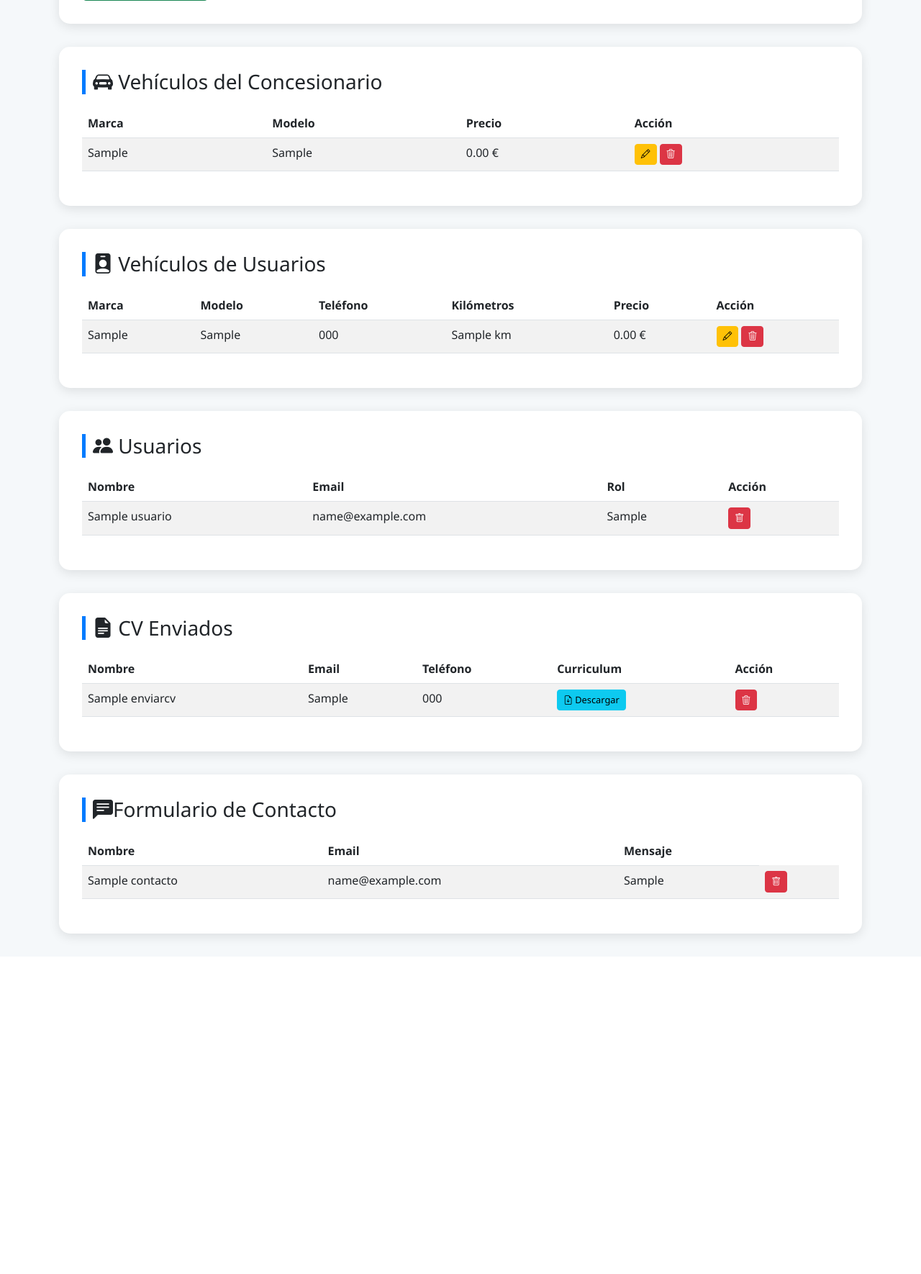
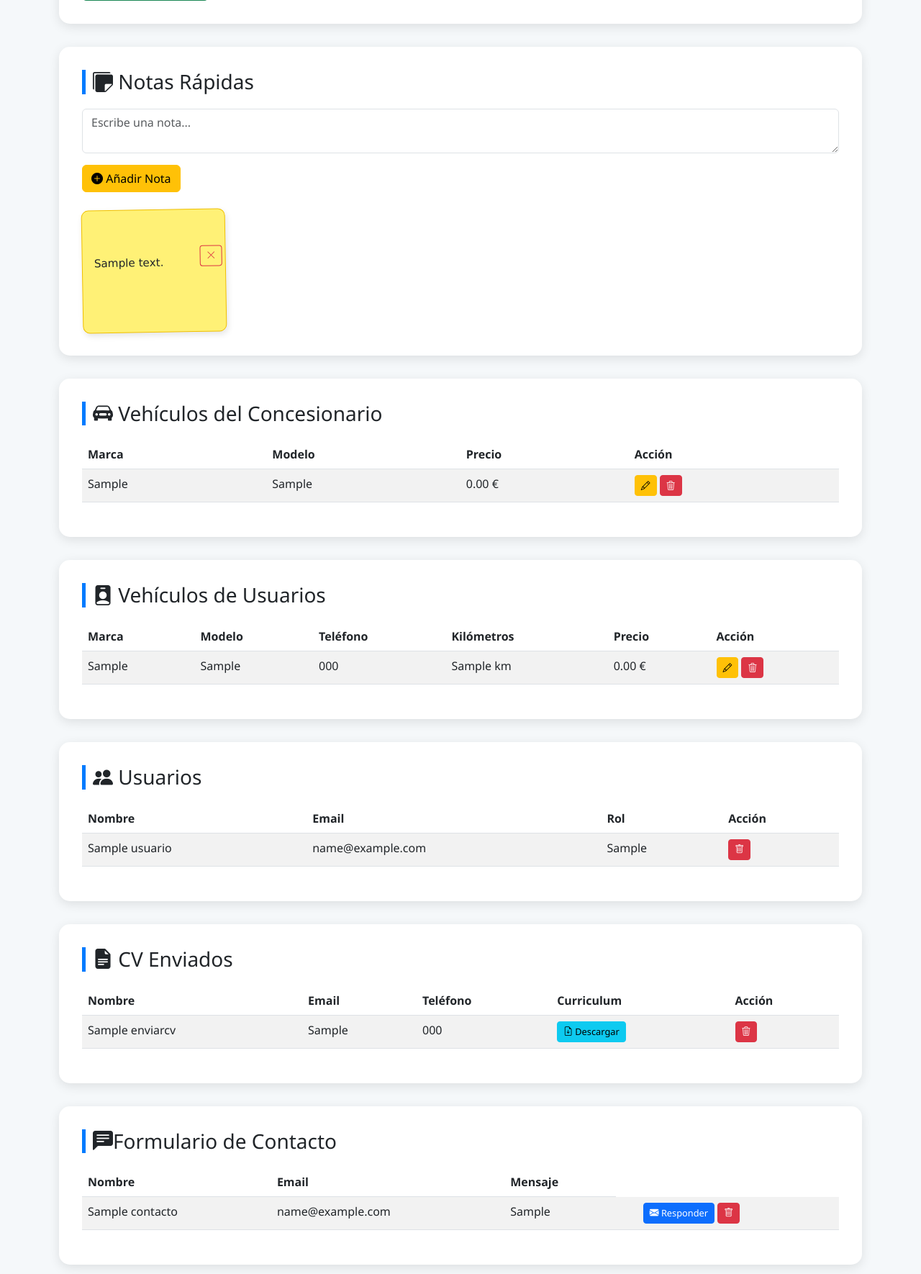
Before and after one commit to AlbertoManzano04/Proyecto, a PHP site: page /adminDashboard.php in a window 1280 px wide. Shown: the part 845-2615 px from the top of the page at 72% size. Before the commit the page ends 2155 px from the top, so only its background shows below. Run offline with PHP 8.4, Linux system fonts and the light colour scheme; tables that the repository leaves empty or names only in its code hold one stand-in row (values such as "Sample post").

Commit message:
creado para que se pueda agregar una notas para los que esten de mantenimiento en la pagina o para dejar trabajo a los trabajadores en el dashboard y arreglado contacto del todo para que se pueda borrar el emnsaje y responder desde el dashboard

```diff
--- a/adminDashboard.php
+++ b/adminDashboard.php
@@ -76,6 +76,25 @@ $Contacto = $conn->query("SELECT * FROM Contacto");
             padding-left: 10px;
             margin-bottom: 20px;
         }
+        .postit-card {
+    background: #fff176;
+    padding: 1rem;
+    width: 200px;
+    min-height: 150px;
+    border: 1px solid #f0c000;
+    box-shadow: 2px 4px 8px rgba(0,0,0,0.1);
+    border-radius: 10px;
+    font-size: 0.95rem;
+    font-family: 'Comic Sans MS', cursive, sans-serif;
+    white-space: pre-wrap;
+    position: relative;
+    transform: rotate(-1deg);
+    transition: transform 0.2s;
+    }
+    .postit-card:hover {
+    transform: scale(1.05) rotate(0deg);
+    box-shadow: 3px 6px 12px rgba(0,0,0,0.15);
+    }
     </style>
 </head>
 <body>
@@ -153,6 +172,31 @@ $Contacto = $conn->query("SELECT * FROM Contacto");
             <button type="submit" class="btn btn-success"><i class="bi bi-save2"></i> Guardar Vehículo</button>
         </form>
     </div>
+    <div class="form-section">
+    <h3><i class="bi bi-stickies-fill"></i> Notas Rápidas</h3>
+
+    <!-- Formulario -->
+    <form action="agregarNota.php" method="POST">
+        <textarea name="contenido" class="form-control mb-3" placeholder="Escribe una nota..." required></textarea>
+        <button type="submit" class="btn btn-warning"><i class="bi bi-plus-circle-fill"></i> Añadir Nota</button>
+    </form>
+
+    <!-- Mostrar notas existentes -->
+    <div class="d-flex flex-wrap gap-3 mt-4">
+        <?php
+        $notas = $conn->query("SELECT * FROM notas ORDER BY fecha DESC");
+        while($nota = $notas->fetch_assoc()):
+        ?>
+        <div class="postit-card position-relative">
+            <div class="text-dark"><?= nl2br(htmlspecialchars($nota['contenido'])) ?></div>
+            <form action="eliminarNota.php" method="POST" class="position-absolute top-0 end-0 m-1">
+                <input type="hidden" name="id" value="<?= $nota['id'] ?>">
+                <button type="submit" class="btn btn-sm btn-outline-danger" title="Eliminar"><i class="bi bi-x-lg"></i></button>
+            </form>
+        </div>
+        <?php endwhile; ?>
+    </div>
+</div>
 
     <!-- Tabla de vehículos del concesionario -->
     <div class="form-section">
@@ -259,11 +303,13 @@ $Contacto = $conn->query("SELECT * FROM Contacto");
                     <td><?= htmlspecialchars($row['email']) ?></td>
                     <td><?= htmlspecialchars($row['mensaje']) ?></td>
                     <td>
-                        <?php if ($row['rol'] !== 'admin'): ?>
-                            <a href="eliminarContacto.php?id=<?= $row['id'] ?>" class="btn btn-danger btn-sm" onclick="return confirm('¿Estás seguro que deseas eliminar este mensaje del Formulario de contacto?')"><i class="bi bi-trash"></i></a>
-                        <?php else: ?>
-                            <span class="text-muted">No se puede eliminar</span>
-                        <?php endif; ?>
+                    <td>
+                <a href="mailto:<?= htmlspecialchars($row['email']) ?>?subject=Respuesta a tu consulta" class="btn btn-primary btn-sm">
+                 <i class="bi bi-envelope-fill"></i> Responder
+                </a>
+                <a href="eliminarContacto.php?id=<?= $row['id'] ?>" class="btn btn-danger btn-sm" onclick="return confirm('¿Estás seguro que deseas eliminar este mensaje del Formulario de contacto?')"><i class="bi bi-trash"></i></a>
+                </td>
+
                     </td>
                 </tr>
             <?php endwhile; ?>
@@ -271,7 +317,6 @@ $Contacto = $conn->query("SELECT * FROM Contacto");
         </table>
     </div>
 </div>
-
 <script src="https://cdn.jsdelivr.net/npm/bootstrap@5.3.0/dist/js/bootstrap.bundle.min.js"></script>
 </body>
 </html>
--- a/contacto.php
+++ b/contacto.php
@@ -50,7 +50,7 @@ if ($_SERVER['REQUEST_METHOD'] === 'POST') {
             $mensaje = "❌ Error al preparar la consulta: " . $conn->error;
         } else {
             if ($stmt->execute()) {
-                $mensaje = "✅ ¡Gracias por contactarnos! Te responderemos pronto.";
+                $mensaje = "✅ ¡Gracias por contactarnos! Te responderemos pronto por tu email.";
                 $nombre = $email = ''; // Limpiar campos tras envío exitoso si no está logueado
             } else {
                 $mensaje = "❌ Error al guardar los datos: " . $stmt->error;
```
Also changed, not shown: agregarNota.php (added, +13 -0 lines), eliminarNota.php (added, +9 -0 lines), install/install.php (+11 -1 lines).
